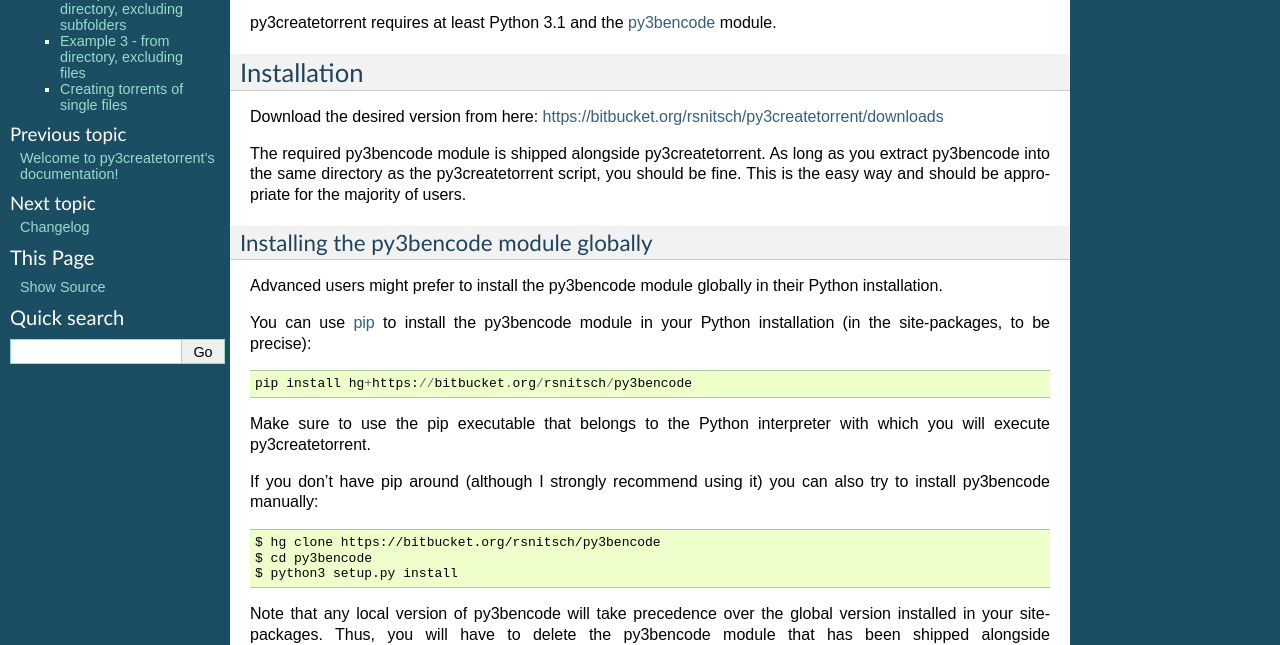
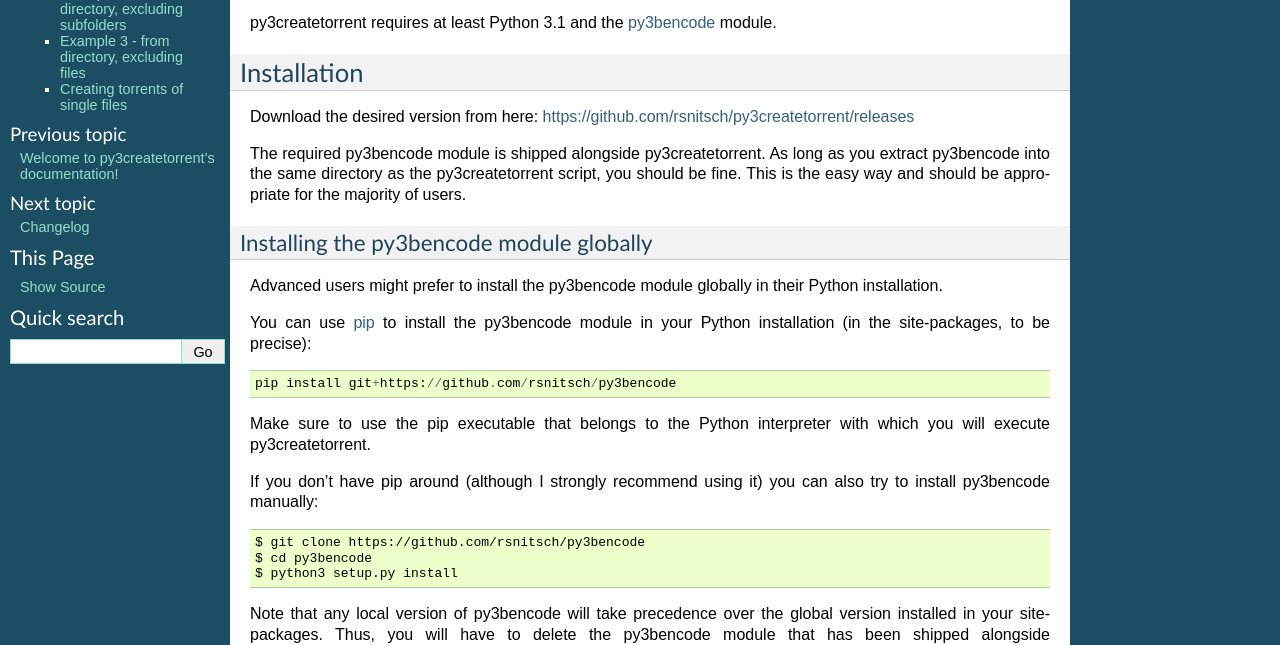
Before and after one commit to rsnitsch/py3createtorrent, a Sphinx documentation site: the page built from docs/source/user.rst, in a window 1280 px wide and 900 px high, scrolled down 449 px. Shown: the part 152-797 px from the top of the window. Built offline with Sphinx 7.4.7, drawn with Linux system fonts in a browser that asks for light colours.

Commit message:
Update docs after migration to github.com

```diff
--- a/docs/source/user.rst
+++ b/docs/source/user.rst
@@ -29,13 +29,13 @@
 Requirements
 ------------
 
-py3createtorrent requires at least Python 3.1 and the `py3bencode <https://bitbucket.org/rsnitsch/py3bencode>`_ module.
+py3createtorrent requires at least Python 3.1 and the `py3bencode <https://github.com/rsnitsch/py3bencode>`_ module.
 
 Installation
 ------------
 
 Download the desired version from here:
-https://bitbucket.org/rsnitsch/py3createtorrent/downloads
+https://github.com/rsnitsch/py3createtorrent/releases
 
 The required py3bencode module is shipped alongside py3createtorrent. As long
 as you extract py3bencode into the same directory as the py3createtorrent script,
@@ -51,7 +51,7 @@
 You can use `pip <http://www.pip-installer.org/>`_ to install the py3bencode
 module in your Python installation (in the site-packages, to be precise)::
 
-   pip install hg+https://bitbucket.org/rsnitsch/py3bencode
+   pip install git+https://github.com/rsnitsch/py3bencode
 
 Make sure to use the pip executable that belongs to the Python interpreter
 with which you will execute py3createtorrent.
@@ -59,7 +59,7 @@
 If you don't have pip around (although I strongly recommend using it) you can
 also try to install py3bencode manually::
 
-   $ hg clone https://bitbucket.org/rsnitsch/py3bencode
+   $ git clone https://github.com/rsnitsch/py3bencode
    $ cd py3bencode
    $ python3 setup.py install
 
```
